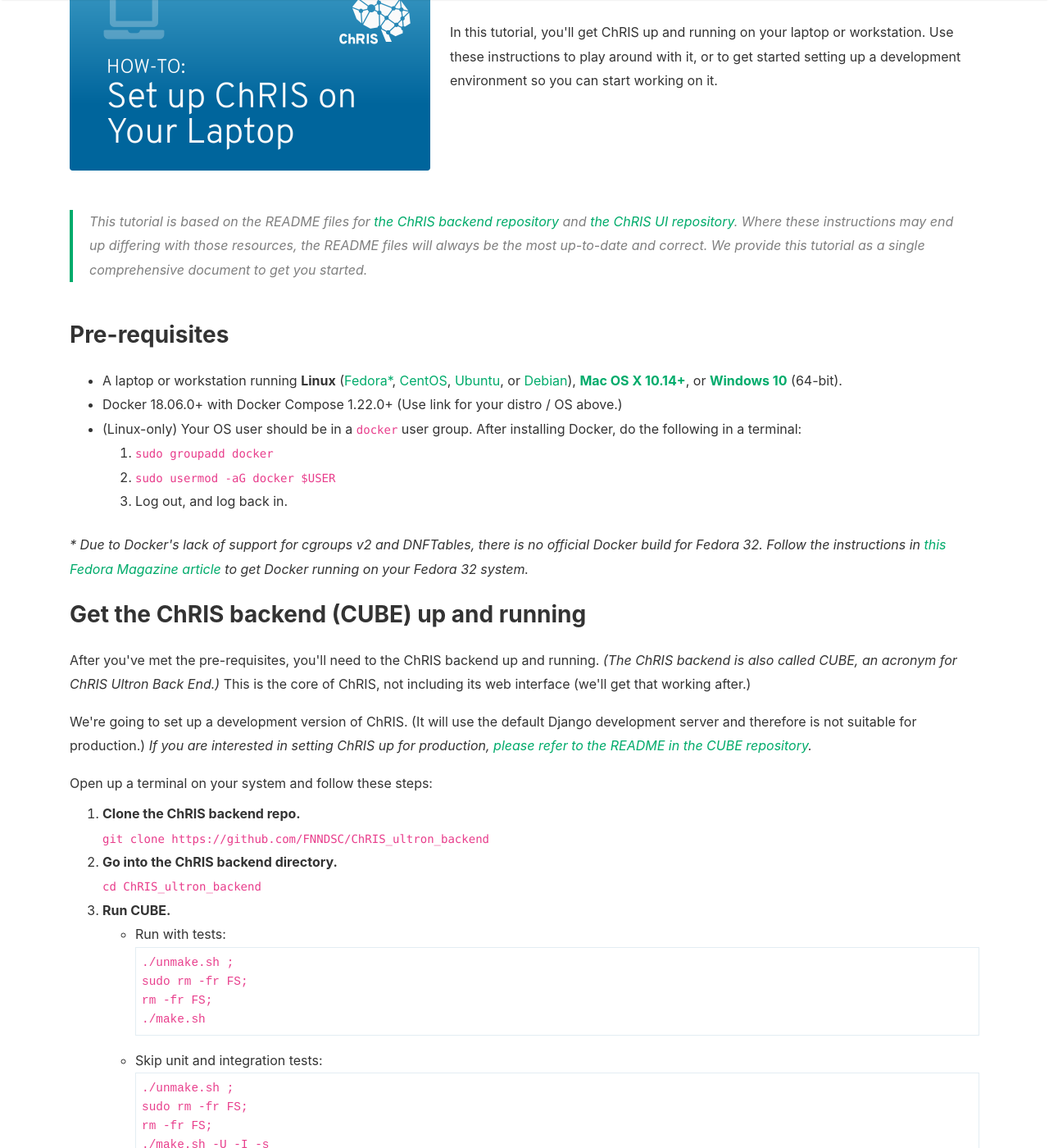
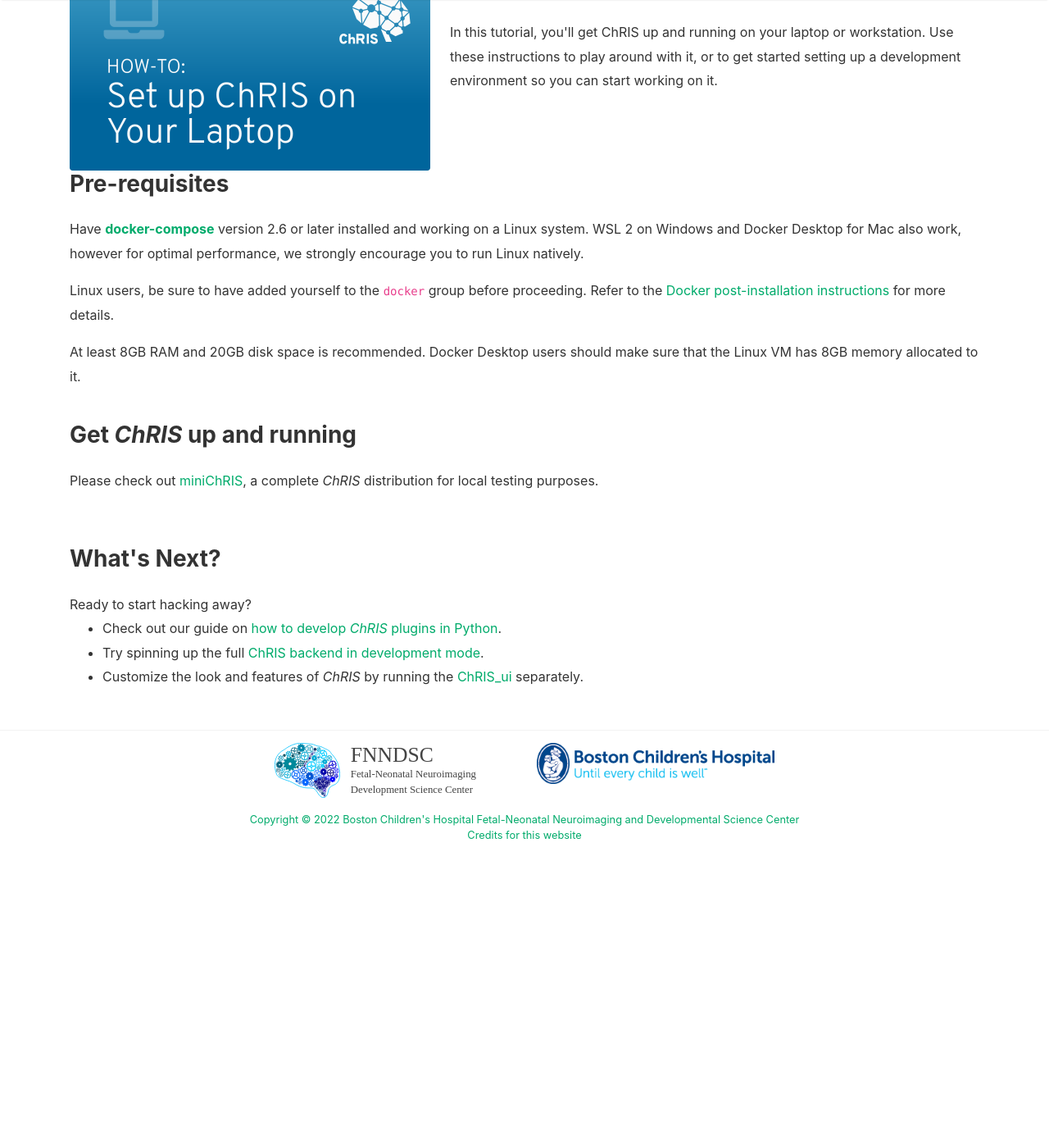
Before and after one commit to FNNDSC/website-old, a Jekyll site: the page built from _pages/join-us/get-chris-running.html, in a window 1280 px wide and 1400 px high, scrolled down 267 px. Shown: the whole window at 82% size. Built offline with Jekyll 4.4.1, drawn with Linux system fonts in a browser that asks for light colours; nearby versions of some CDN libraries; some web fonts are replaced; a style sheet for code colours, icons or effects is not loaded; after the commit the page ends 1369 px from its top, so only the background shows below that; some of the changed text lies outside the part shown.

Commit message:
Replace CUBE instructions with miniChRIS

```diff
--- a/_pages/join-us/get-chris-running.html
+++ b/_pages/join-us/get-chris-running.html
@@ -17,128 +17,43 @@
     </div>
 </div>
 
-<blockquote class="mt-5 mb-5">This tutorial is based on the README files for <a href="https://github.com/FNNDSC/ChRIS_ultron_backEnd">
-    the ChRIS backend repository</a> and <a href="https://github.com/FNNDSC/ChRIS_ui">the ChRIS UI repository</a>. Where these instructions may
-    end up differing with those resources, the README files will always be the most up-to-date and correct. We provide this tutorial as a single
-    comprehensive document to get you started.
-</blockquote>
+<h3>Pre-requisites</h3>
 
-<h3>Pre-requisites</h3>
-<ul>
-    <li>A laptop or workstation running <strong>Linux</strong> (<a href="https://hub.docker.com/editions/community/docker-ce-server-fedora">Fedora*</a>,
-        <a href="https://hub.docker.com/editions/community/docker-ce-server-centos">CentOS</a>,
-        <a href="https://hub.docker.com/editions/community/docker-ce-server-ubuntu">Ubuntu</a>, or
-        <a href="https://hub.docker.com/editions/community/docker-ce-server-debian">Debian</a>),
-        <strong><a href="https://www.docker.com/products/docker-desktop">Mac OS X 10.14+</a></strong>, or
-        <strong><a href="https://www.docker.com/products/docker-desktop">Windows 10</a></strong> (64-bit).
-    </li>
-    <li>Docker 18.06.0+ with Docker Compose 1.22.0+ (Use link for your distro / OS above.)</li>
-    <li>(Linux-only) Your OS user should be in a <code>docker</code> user group. After installing Docker, do the following in a terminal:
-        <ol>
-            <li><code>sudo groupadd docker</code></li>
-            <li><code>sudo usermod -aG docker $USER</code></li>
-            <li>Log out, and log back in.</li>
-        </ol>
-    </li>
-</ul>
-<em>* Due to Docker's lack of support for cgroups v2 and DNFTables, there is no official Docker build for Fedora 32. Follow the instructions in
-    <a href="https://fedoramagazine.org/docker-and-fedora-32/">this Fedora Magazine article</a> to get Docker running on your Fedora 32 system.</em>
-
-<h3 class="pt-4">Get the ChRIS backend (CUBE) up and running</h3>
-
-<p>After you've met the pre-requisites, you'll need to the ChRIS backend up and running.
-<em>(The ChRIS backend is also called CUBE, an acronym for ChRIS Ultron Back End.)</em>
-This is the core of ChRIS, not including its web interface (we'll get that working after.)
-</p>
 <p>
-    We're going to set up a development version of ChRIS. (It will use the default Django
-    development server and therefore is not suitable for production.) <em>If you are interested
-    in setting ChRIS up for production, <a href="https://github.com/FNNDSC/ChRIS_ultron_backEnd#single-machine-production-deployment">please
-    refer to the README in the CUBE repository</a>.</em>
+Have
+<b><a href="https://docs.docker.com/compose/install/">docker-compose</a></b>
+version 2.6 or later installed and working on a Linux system.
+WSL 2 on Windows and Docker Desktop for Mac also work, however for optimal performance,
+we strongly encourage you to run Linux natively.
 </p>
 
-Open up a terminal on your system and follow these steps:
+<p>
+Linux users, be sure to have added yourself to the <code>docker</code> group before proceeding.
+Refer to the
+<a href="https://docs.docker.com/engine/install/linux-postinstall/">
+Docker post-installation instructions
+</a>
+for more details.
+</p>
 
-<ol class="pt-2">
-    <li>
-        <strong>Clone the ChRIS backend repo.</strong><br />
-        <code>git clone https://github.com/FNNDSC/ChRIS_ultron_backend</code>
-    </li>
-    <li><strong>Go into the ChRIS backend directory.</strong><br />
-        <code>cd ChRIS_ultron_backend</code>
-    </li>
-    <li>
-        <strong>Run CUBE.</strong>
-        <ul>
-        <li>Run with tests:
-            <pre>
-./unmake.sh ;
-sudo rm -fr FS;
-rm -fr FS;
-./make.sh</pre>
-        </li>
-        <li>Skip unit and integration tests:
-            <pre>
-./unmake.sh ;
-sudo rm -fr FS;
-rm -fr FS;
-./make.sh -U -I -s</pre>
-        </li>
-        </ul>
-    </li>
-</ol>
+<p>
+At least 8GB RAM and 20GB disk space is recommended.
+Docker Desktop users should make sure that the Linux VM has 8GB memory allocated to it.
+</p>
 
-<h5 class="pt-2">Tearing down the ChRIS backend</h5>
-<p>You can later remove all the backend containers and release storage volumes with:</p>
-<pre>
-$ cd ChRIS_ultron_backEnd
-$ sudo rm -r FS
-$ ./unmake.sh
-</pre>
+<h3 class="pt-4">Get <em>ChRIS</em> up and running</h3>
 
-<h3 class="pt-3">Get the ChRIS UI frontend up and running</h3>
-
-<p>Now that you have CUBE, the ChRIS backend, running, it's time to get the ChRIS web-based UI working.
-    The ChRIS UI is written primarily in TypeScript and <a href="https://reactjs.org/">React</a>, and uses the <a href="https://patternfly.org">PatternFly</a>
-    React pattern library.</p>
-
-    Open up a terminal on your system and follow these steps:
-
-<ol class="pt-2">
-    <li>
-        <strong>Clone the ChRIS UI repo.</strong><br />
-        <code>$ git clone https://github.com/FNNDSC/ChRIS_ui.git</code>
-    </li>
-    <li><strong>Go into the ChRIS UI directory.</strong><br />
-        <code>cd ChRIS_ui</code>
-    </li>
-    <li>
-        <strong>Run the ChRIS UI.</strong><br />
-        <code>docker run --rm -it -v $(pwd):/home/localuser -p 3000:3000 -u $(id -u):$(id -g) --name chris_ui fnndsc/chris_ui:dev</code>
-    </li>
-    <li>
-        <strong>Open the website in a browser.</strong></br />
-        <code><a href="http://localhost:3000">http://localhost:3000</a></code>
-    </li>
-</ol>
-
-More detailed instructions for the ChRIS UI are available in <a href="https://github.com/FNNDSC/ChRIS_ui">the ChRIS UI repository's README</a>,
-including how to run interactive tests and build for production.
-
-
-
-<section id="library">
+<p>
+Please check out <a href="https://github.com/FNNDSC/miniChRIS-docker">miniChRIS</a>,
+a complete <em>ChRIS</em> distribution for local testing purposes.
+</p>
 
 <h3 class="pt-5">What's Next?</h3>
 
-<p class="pb-4">Now that you've got a got both the ChRIS backend and ChRIS front end running, why not set up the ChRIS store?</p>
+Ready to start hacking away?
 
-<div class="row no-gutters position-relative">
-        <div class="col-md-4 mb-md-0 p-md-4">
-            <img src="/assets/images/library/thumb-setupchris-store.png" class="w-100" alt="Set Up ChRIS Store graphic">
-        </div>
-        <div class="col-md-8 position-static p-4 pl-md-0">
-                <h4 class="mt-0"><a href="/join-us/run-chris-store" class="stretched-link">Set Up the ChRIS Store</a></h4>
-                <p>If you want to work on the ChRIS store, or need to test loading plugins into a ChRIS instance, you'll need to get the ChRIS store running on your system. Here's how.</p>
-        </div>
-     </div>
+<ul>
+<li>Check out our guide on <a href="https://github.com/FNNDSC/chris_plugin#getting-started">how to develop <em>ChRIS</em> plugins in Python</a>.</li>
+<li>Try spinning up the full <a href="https://github.com/FNNDSC/ChRIS_ultron_backEnd">ChRIS backend in development mode</a>.</li>
+<li>Customize the look and features of <em>ChRIS</em> by running the <a href="https://github.com/FNNDSC/ChRIS_ui">ChRIS_ui</a> separately.</li>
+</ul>
```
